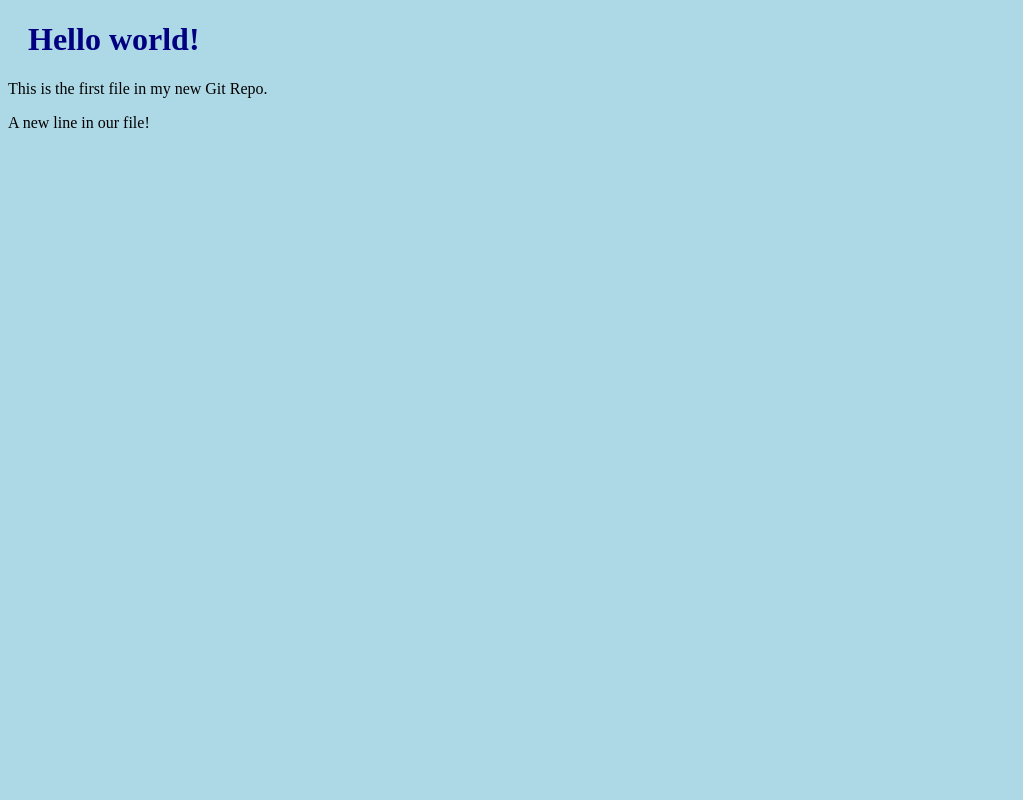
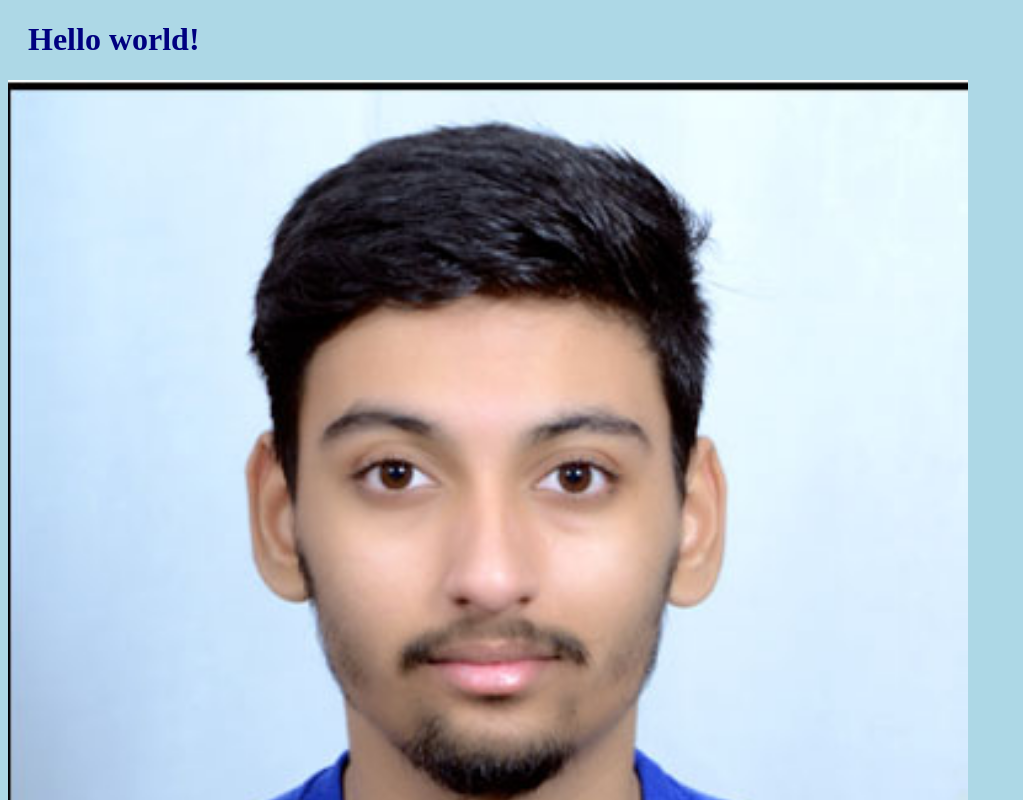
Before and after one commit to mayushshrmpsf/hello-world, a plain HTML site: page index.html in a window 1280 px wide. Shown: the top 800 px of the page, without its empty margins (0-1023 px from the left). Drawn offline with Linux system fonts and the light colour scheme.

Commit message:
Added image to Hello World

```diff
--- a/index.html
+++ b/index.html
@@ -7,6 +7,8 @@
 <body>
 
 <h1>Hello world!</h1>
+<div><img src="3.jpg" alt="Hello World from Space"
+style="width:100%;max-width:960px"></div>
 <p>This is the first file in my new Git Repo.</p>
 <p>A new line in our file!</p>
 
```
Also changed, not shown: 3.jpg (added).
